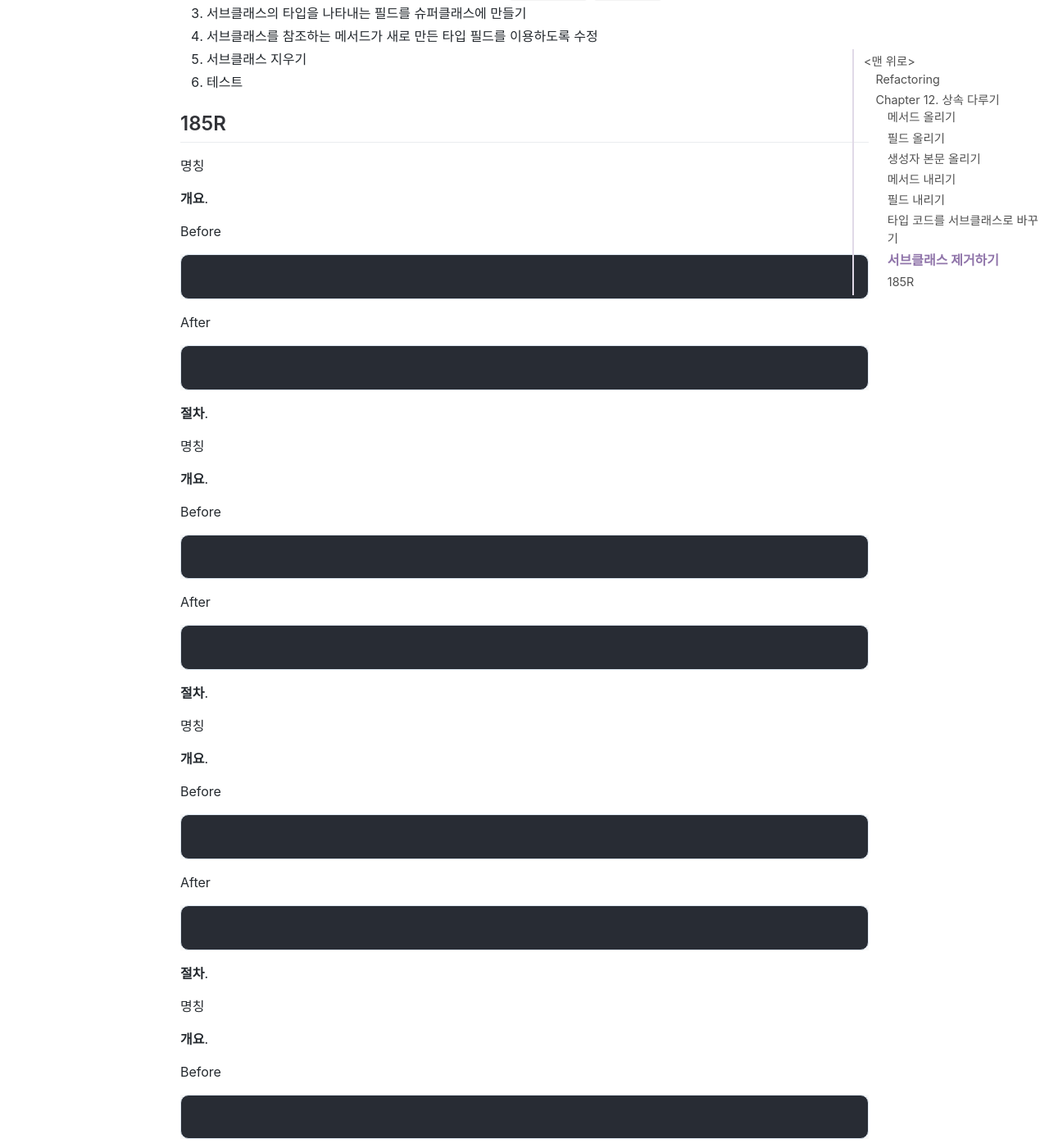
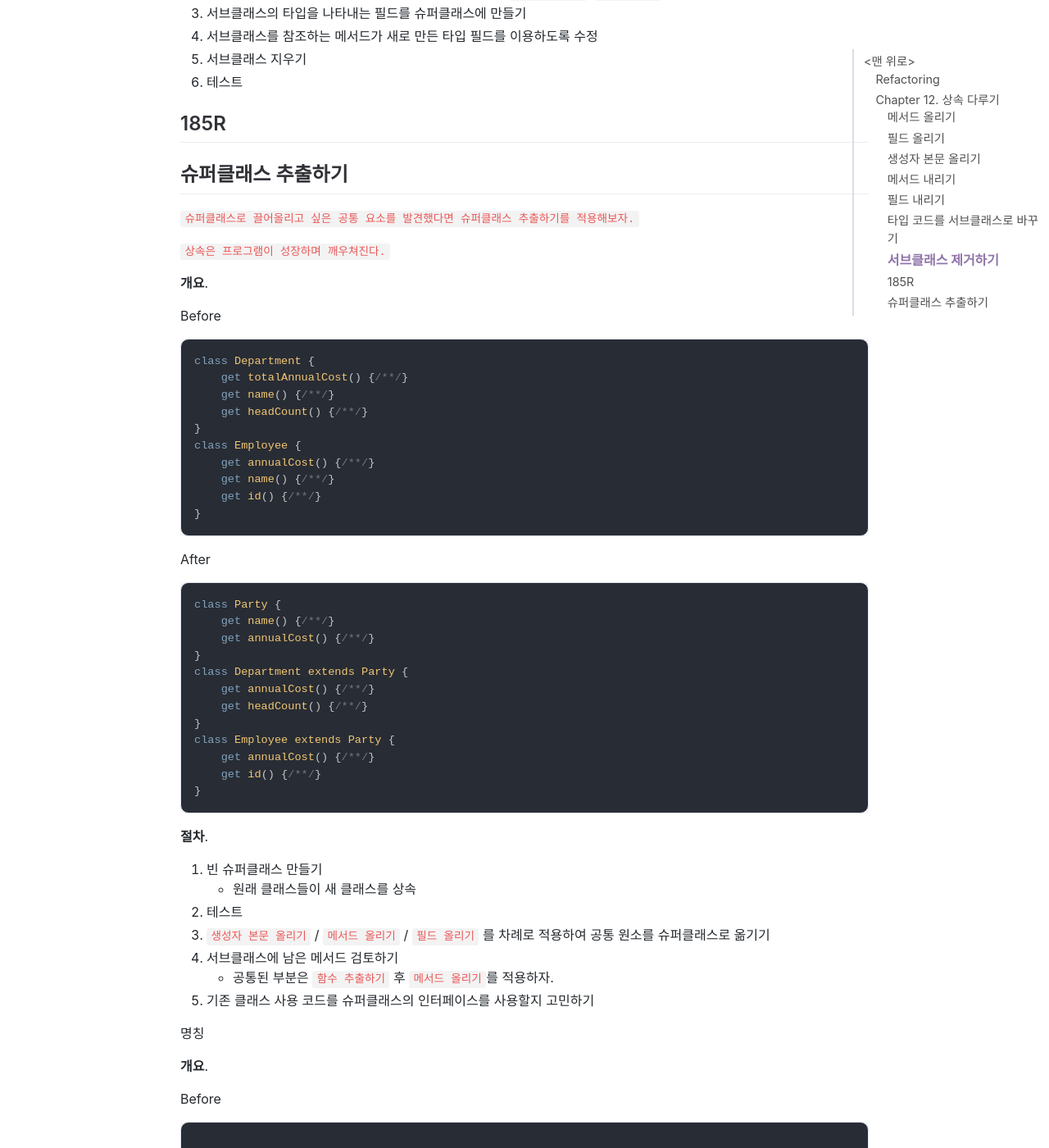
Before and after one commit to jihunparkme/jihunparkme.github.io, a Jekyll site: the page built from _posts/2021-11-29-Refactoring-12.md, in a window 1280 px wide and 1400 px high, scrolled down 9185 px. Shown: the whole window at 82% size. Built offline with Jekyll 4.4.1, drawn with Linux system fonts in a browser that asks for light colours; nearby versions of some CDN libraries; comment, search, counter and statistics services are not loaded; some of the changed text lies outside the part shown.

Commit message:
[Refactoring] 슈퍼클래스 추출하기

````diff
--- a/_posts/2021-11-29-Refactoring-12.md
+++ b/_posts/2021-11-29-Refactoring-12.md
@@ -416,23 +416,55 @@ const numberOfMales = people.filter(p => p.isMale).length;
 
 ## 185R
 
-명칭
+## 슈퍼클래스 추출하기
+
+`슈퍼클래스로 끌어올리고 싶은 공통 요소를 발견했다면 슈퍼클래스 추출하기를 적용해보자.`
+
+`상속은 프로그램이 성장하며 깨우쳐진다.`
 
 **개요**.
 
 Before
 
 ```javascript
-
+class Department {
+    get totalAnnualCost() {/**/}
+    get name() {/**/}
+    get headCount() {/**/}
+}
+class Employee {
+    get annualCost() {/**/}
+    get name() {/**/}
+    get id() {/**/}
+}
 ```
 
 After
 
 ```javascript
-
+class Party {
+    get name() {/**/}
+    get annualCost() {/**/}
+}
+class Department extends Party {
+    get annualCost() {/**/}
+    get headCount() {/**/}
+}
+class Employee extends Party {
+    get annualCost() {/**/}
+    get id() {/**/}
+}
 ```
 
 **절차**.
+
+1. 빈 슈퍼클래스 만들기
+   - 원래 클래스들이 새 클래스를 상속
+2. 테스트
+3. `생성자 본문 올리기` / `메서드 올리기` / `필드 올리기` 를 차례로 적용하여 공통 원소를 슈퍼클래스로 옮기기
+4. 서브클래스에 남은 메서드 검토하기
+   - 공통된 부분은 `함수 추출하기` 후 `메서드 올리기`를 적용하자.
+5. 기존 클래스 사용 코드를 슈퍼클래스의 인터페이스를 사용할지 고민하기
 
 명칭
 
````
